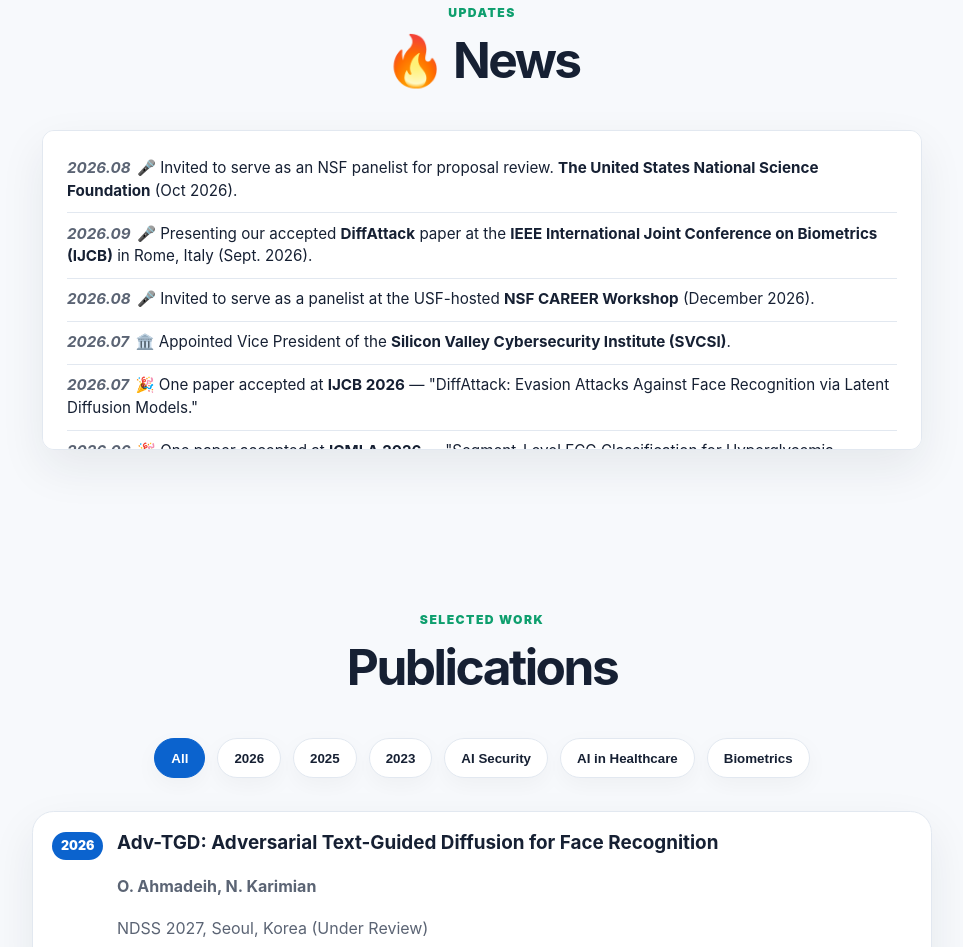
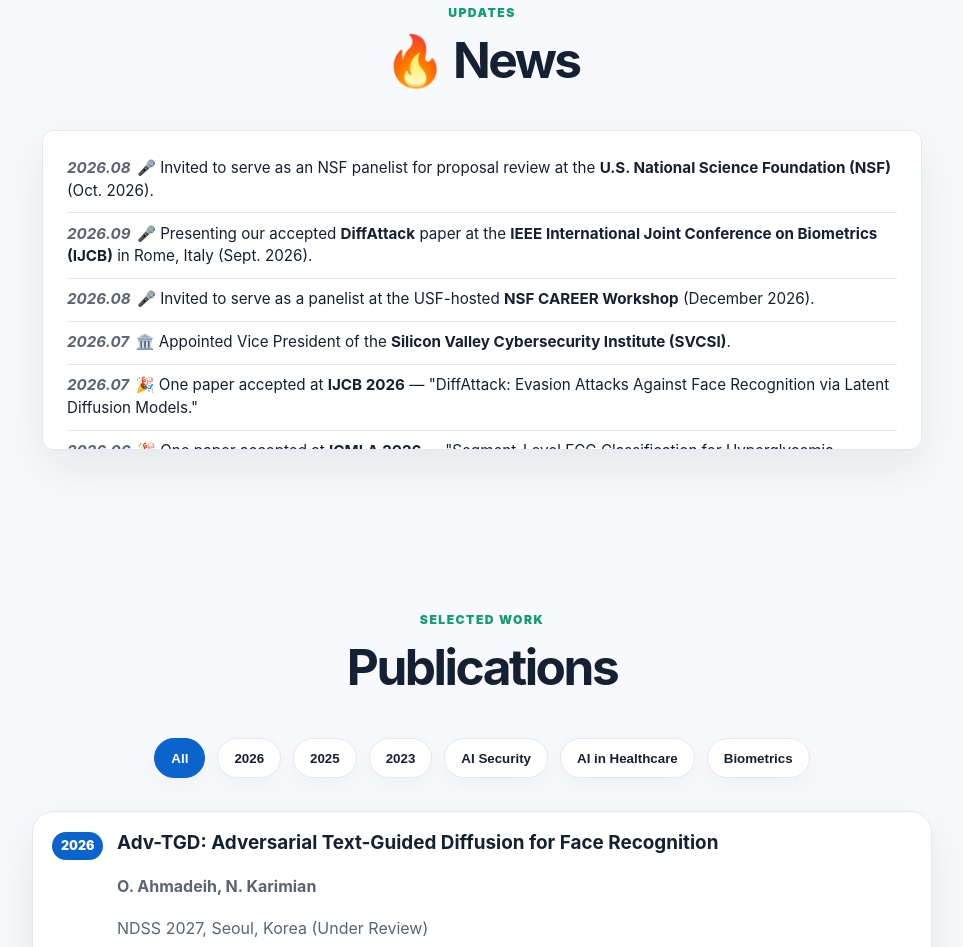
Before and after one commit to karimiannima/karimiannima.github.io, a plain HTML site: page index.html in a window 1280 px wide. Shown: the part 1098-2045 px from the top of the page, without its empty margins (158-1121 px from the left). Drawn offline with Linux system fonts and the light colour scheme.

Commit message:
Clarify NSF panelist invitation details
Updated the description of NSF panelist invitation for clarity.

```diff
--- a/index.html
+++ b/index.html
@@ -80,7 +80,7 @@
       </div>
       <div class="news-box">
         <ul class="news-list">
-          <li><span class="news-date">2026.08</span>🎤 Invited to serve as an NSF panelist for proposal review. <b>The United States National Science Foundation</b> (Oct 2026).</li>
+          <li><span class="news-date">2026.08</span>🎤 Invited to serve as an NSF panelist for proposal review at the <b>U.S. National Science Foundation (NSF)</b> (Oct. 2026).</li>
           <li><span class="news-date">2026.09</span>🎤 Presenting our accepted <b>DiffAttack</b> paper at the <b>IEEE International Joint Conference on Biometrics (IJCB)</b> in Rome, Italy (Sept. 2026).</li>
           <li><span class="news-date">2026.08</span>🎤 Invited to serve as a panelist at the USF-hosted <b>NSF CAREER Workshop</b> (December 2026).</li>
           <li><span class="news-date">2026.07</span>🏛️ Appointed Vice President of the <b>Silicon Valley Cybersecurity Institute (SVCSI)</b>.</li>
```
